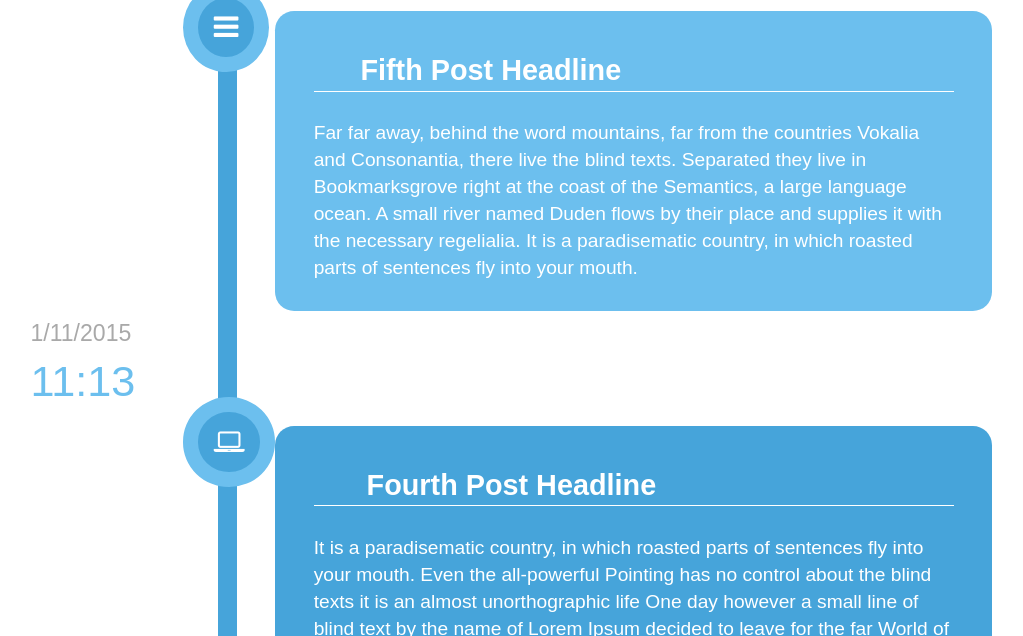
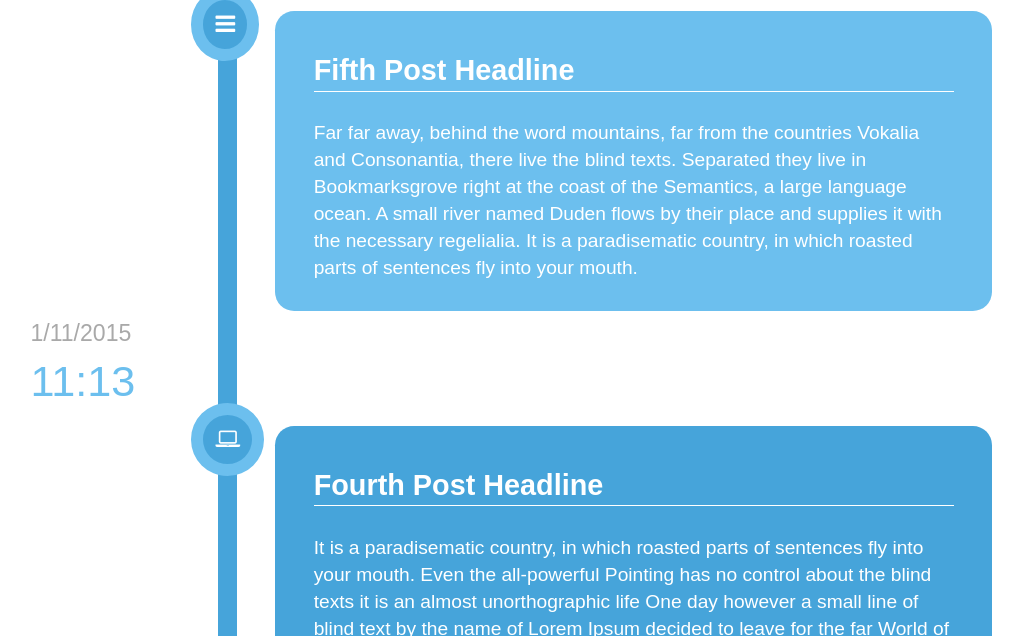
Before and after one commit to jaredstevick/TIY-Assignments, a plain HTML site: page pub/index.html in a window 1280 px wide. Shown: the part 164-800 px from the top of the page, without its empty margins (35-1058 px from the left). Drawn offline with Linux system fonts and the light colour scheme; a script that the page names is missing; a web font is replaced by a local one.

Commit message:
got h3's to stay left at 768+ awww yea

```diff
--- a/pub/css/main.css
+++ b/pub/css/main.css
@@ -185,10 +185,6 @@ article h3 {
 }
 
 
-
-
-
-
 /* Medium Breakpoint----------- */
 @media (min-width : 768px) {
 
@@ -205,17 +201,18 @@ header h1 {
 }
 
 
+
 .icon {
     float: left;
     right: 3.6em;
-    top: -1em
+    top: -1em;
+    margin-right: -4em
 }
 
 time {
     position: absolute;
     margin-left: -8.5em;
 }
-
 
 
 
@@ -234,8 +231,8 @@ time {
 }
 
 .icon {
-    font-size: 1.5em;
-    right: 3.19em;
+    font-size: 1.2em;
+    right: 3.65em;
 }
 
 
```
